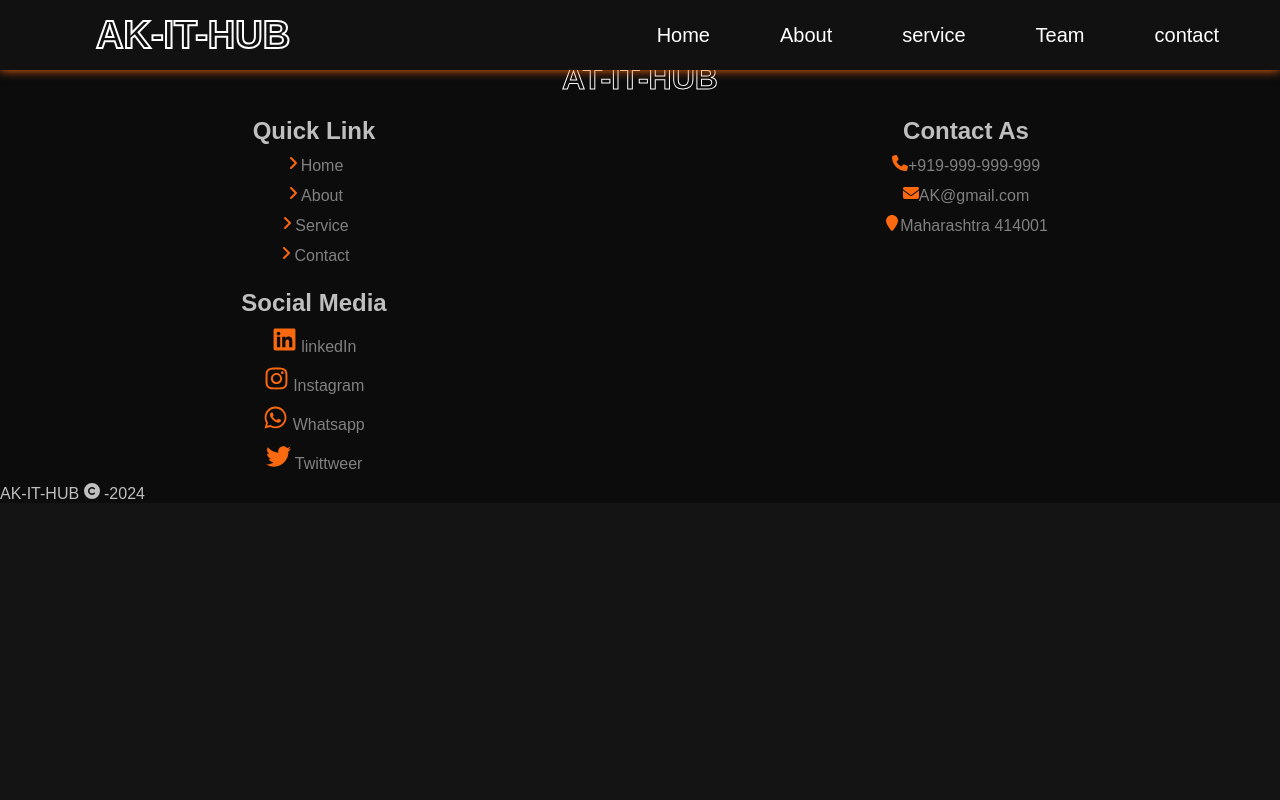
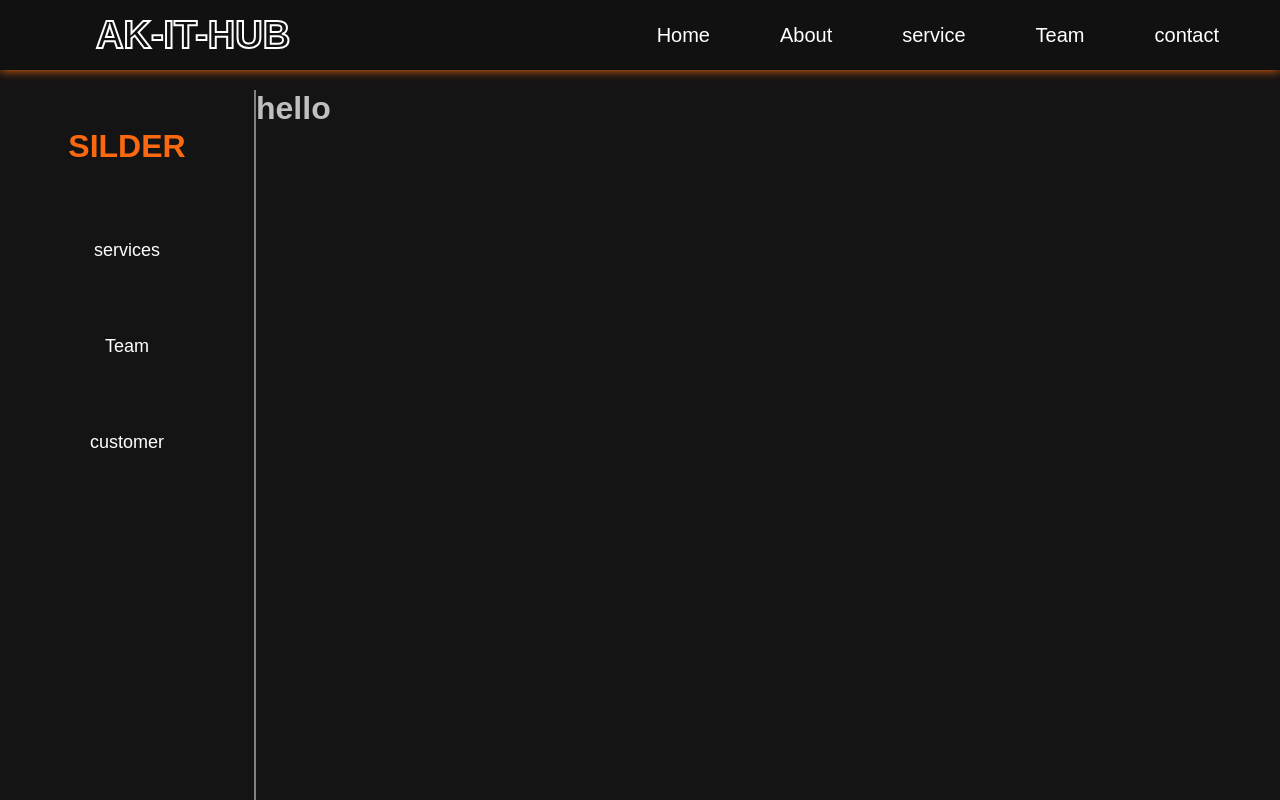
Before and after one commit to Sridevijagadesh/AK-IT-Hub, a React (Create React App) app: page /dashboard in a window 1280 px wide. Shown: the top 800 px of the page. Built offline with nearby package versions, Linux system fonts and the light colour scheme.

Commit message:
creing admin page

```diff
--- /dev/null
+++ b/src/Admin/CSS/Dashboard.css
@@ -0,0 +1,12 @@
+.dashboard{
+  display: flex;
+  margin-top: 90px;
+  height: 90vh;
+}
+.dashboard-sildeBar{
+  width: 20%;
+border-right: 2px solid gray;
+}
+.dashboard-content{
+  width: 80%;
+}
--- /dev/null
+++ b/src/Admin/CSS/Silder.css
@@ -0,0 +1,15 @@
+.silde-bar{
+  display: flex;
+  flex-direction: column;
+  align-items: center;
+  justify-content: space-around;
+  height: 50vh;
+}
+.silde-bar h1{
+  color: #fa690f;
+  text-transform: uppercase;
+}
+.nav-link{
+  color: white;
+  font-size: 18px;
+}
--- /dev/null
+++ b/src/Admin/component/AdminSevice.jsx
@@ -0,0 +1,11 @@
+import React from 'react'
+
+const AdminSevice = () => {
+  return (
+    <div>
+      service
+    </div>
+  )
+}
+
+export default AdminSevice
--- /dev/null
+++ b/src/Admin/component/AdminTeam.jsx
@@ -0,0 +1,11 @@
+import React from 'react'
+
+const AdminTeam = () => {
+  return (
+    <div>
+our team
+    </div>
+  )
+}
+
+export default AdminTeam
--- /dev/null
+++ b/src/Admin/component/Customer.jsx
@@ -0,0 +1,42 @@
+import React, { useEffect, useState } from 'react'
+import Axios from 'axios'
+
+const Customer = () => {
+ const [customerData , setData] = useState('')
+
+ useEffect(()=>{
+Axios.get('http://localhost:8081/read').then((res)=>{
+  setData(res.data)
+})
+ },[])
+
+  return (
+    <>
+    <h1>Customer Contact Details</h1>
+    <hr></hr>
+    <table>
+      <tr>
+        <th>Name</th>
+        <th>Email</th>
+        <th>Moblie Number</th>
+        <th>Message</th>
+      </tr>
+      {customerData.map((item , index)=>{
+      return<>
+
+      <tr>
+        <td> {}{item.name}</td>
+        <td>{item.email}</td>
+        <td>{item.number}</td>
+        <td>{item.message}</td>
+      </tr>
+      </>
+    })}
+    </table>
+
+
+</>
+  )
+}
+
+export default Customer
--- /dev/null
+++ b/src/Admin/component/Dashboard.jsx
@@ -0,0 +1,22 @@
+import React from 'react'
+import {  Outlet } from 'react-router-dom'
+import SildeBar from './SildeBar'
+import '../CSS/Dashboard.css'
+
+const Dashboard = () => {
+  return (
+    <div className='dashboard'>
+      <div className="dashboard-sildeBar">
+
+<SildeBar/>
+
+      </div>
+      <div className="dashboard-content">
+      <h1>hello</h1>
+  <Outlet/>
+      </div>
+    </div>
+  )
+}
+
+export default Dashboard
--- /dev/null
+++ b/src/Admin/component/SildeBar.jsx
@@ -0,0 +1,17 @@
+import React from 'react'
+import {  NavLink,  } from 'react-router-dom'
+import '../CSS/Silder.css'
+
+const SildeBar = () => {
+  return (
+    <div className='silde-bar'>
+      <h1>silder</h1>
+      <NavLink className='nav-link' to = 'service'>services</NavLink>
+      <NavLink className='nav-link'to='team'>Team</NavLink>
+      <NavLink className='nav-link' to='customer'>customer</NavLink>
+    </div>
+
+  )
+}
+
+export default SildeBar
--- a/src/App.js
+++ b/src/App.js
@@ -8,6 +8,11 @@ import Contact from './Pages/Contact';
 import Team from './Pages/Team';
 import Navbar from './Component/Navbar/Navbar';
 import Footer from './Component/Footer/Footer';
+import Dashboard from './Admin/component/Dashboard'
+import Customer from './Admin/component/Customer';
+import AdminTeam from './Admin/component/AdminTeam';
+import AdminSevice from './Admin/component/AdminSevice';
+
 function App() {
   return (
     <div >
@@ -19,6 +24,15 @@ function App() {
   <Route path='/service' element={<Service/>}/>
   <Route path='/team' element={<Team/>}/>
   <Route path='/contact' element={<Contact/>}/>
+   <Route path='/dashboard' element={<Dashboard/>}>
+      <Route path='customer' element={<Customer/>}/>
+      <Route path='team' element={<AdminTeam/>}/>
+      <Route path='service' element={<AdminSevice/>}/>
+
+   </Route>
+
+
+
  </Routes>
  <Footer/>
  </BrowserRouter>
```
